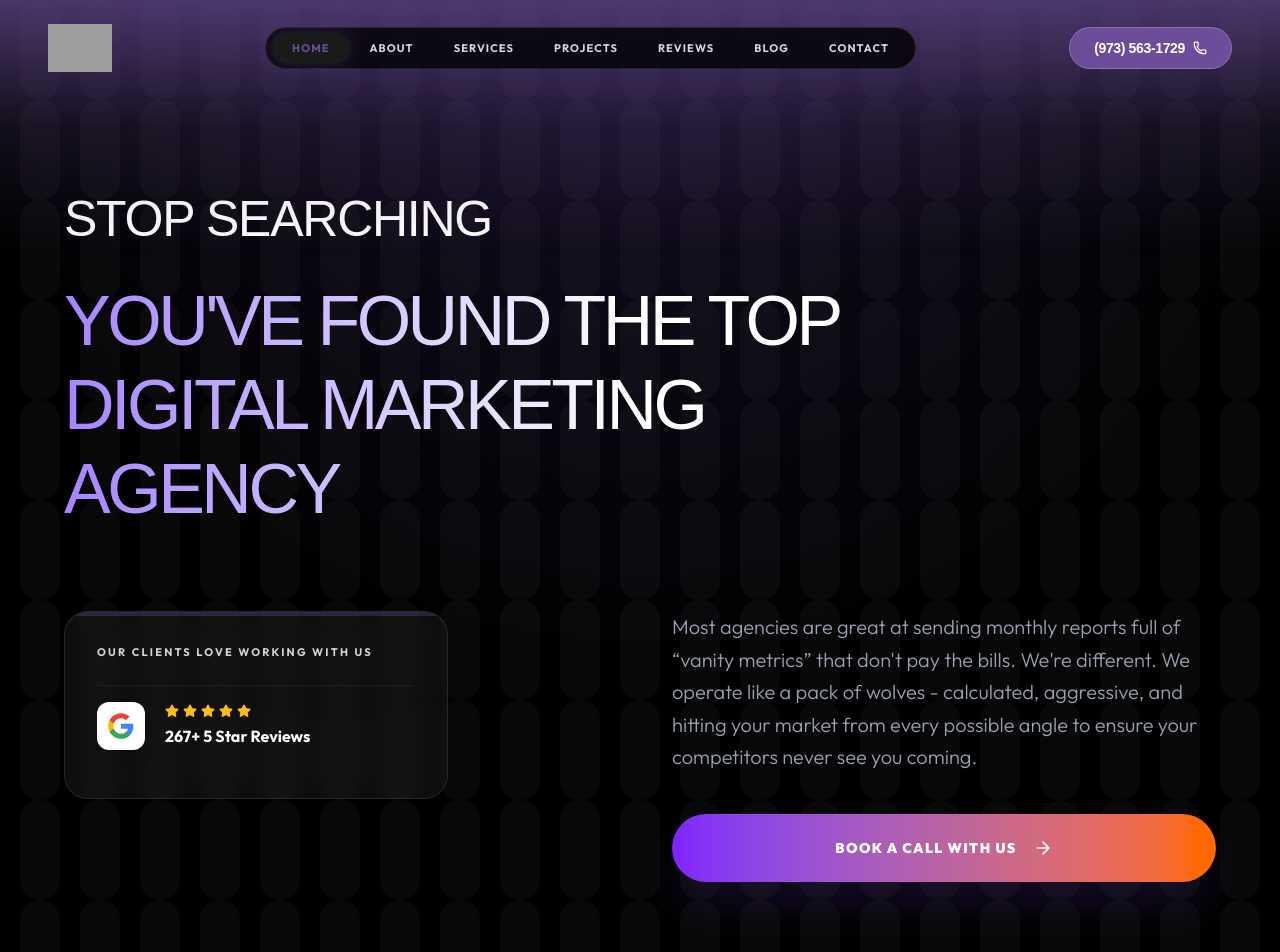
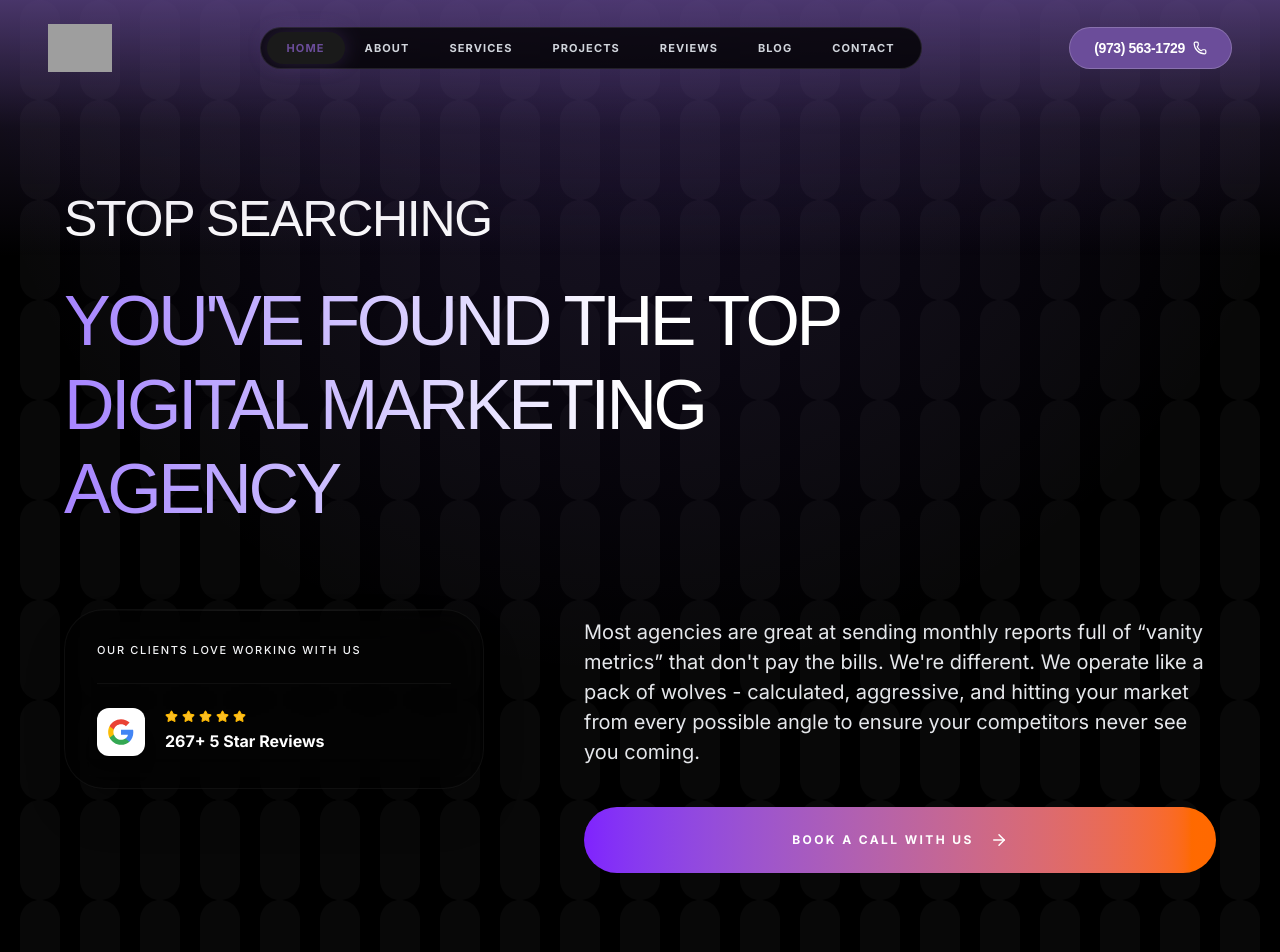
Before and after one commit to SameerCode786/creative, a React (Vite) app: page / in a window 1280 px wide. Shown: the top 952 px of the page. Built offline with nearby package versions, Linux system fonts and the light colour scheme; grey boxes are pictures that could not be loaded; a web font is replaced by a local one.

Commit message:
fix: Refine hero section and fonts
Adjusted the hero section layout and styling for better visual hierarchy. Updated the font stack to prioritize 'Inter' for a cleaner look. Improved glassmorphism effect on the client review card with a more refined border and shadow.

```diff
--- a/src/App.tsx
+++ b/src/App.tsx
@@ -93,23 +93,23 @@ export default function App() {
             AGENCY
           </motion.h1>
 
-          <div className="grid lg:grid-cols-2 gap-16 items-start">
-            {/* Left Box */}
-            <div className="space-y-12">
-              {/* Reviews Card */}
+          <div className="grid lg:grid-cols-12 gap-12 lg:gap-24 items-start -mt-4 mt-[-10px]">
+            {/* Left Box: Reviews Card */}
+            <div className="lg:col-span-5 flex flex-col items-start pt-2">
               <motion.div
-                initial={{ opacity: 0, scale: 0.95 }}
+                initial={{ opacity: 0, scale: 0.98 }}
                 animate={{ opacity: 1, scale: 1 }}
                 transition={{ duration: 0.6, delay: 0.4 }}
-                className="glass p-8 rounded-3xl max-w-sm relative overflow-hidden group border-white/10"
+                className="bg-black/40 backdrop-blur-xl p-8 rounded-[40px] border border-white/5 shadow-2xl relative overflow-hidden group w-full max-w-[420px]"
               >
-                <div className="absolute top-0 left-0 w-full h-1 bg-[#5b4384]/40" />
-                <p className="text-[11px] font-bold tracking-[0.2em] mb-6 text-gray-300 uppercase font-sans">
+                <div className="absolute top-0 left-0 w-full h-px bg-linear-to-r from-transparent via-white/10 to-transparent" />
+                <p className="text-[11px] font-medium tracking-[0.15em] mb-6 text-gray-100 uppercase font-sans">
                   Our Clients Love Working With Us
                 </p>
-                <div className="flex items-center gap-5 py-4 border-t border-white/5">
-                  <div className="w-12 h-12 bg-white rounded-xl flex items-center justify-center p-2.5 shrink-0 shadow-lg">
-                    <svg viewBox="0 0 24 24" className="w-full h-full fill-current text-blue-500">
+                <div className="h-px w-full bg-white/5 mb-6" />
+                <div className="flex items-center gap-5">
+                  <div className="w-12 h-12 bg-white rounded-xl flex items-center justify-center p-2.5 shrink-0 shadow-xl">
+                    <svg viewBox="0 0 24 24" className="w-full h-full fill-current text-[#4285F4]">
                       <path d="M22.56 12.25c0-.78-.07-1.53-.2-2.25H12v4.26h5.92c-.26 1.37-1.04 2.53-2.21 3.31v2.77h3.57c2.08-1.92 3.28-4.74 3.28-8.09z" fill="#4285F4"/>
                       <path d="M12 23c2.97 0 5.46-.98 7.28-2.66l-3.57-2.77c-.98.66-2.23 1.06-3.71 1.06-2.86 0-5.29-1.93-6.16-4.53H2.18v2.84C3.99 20.53 7.7 23 12 23z" fill="#34A853"/>
                       <path d="M5.84 14.1c-.22-.66-.35-1.36-.35-2.1s.13-1.44.35-2.1V7.06H2.18C1.43 8.55 1 10.22 1 12s.43 3.45 1.18 4.94l3.66-2.84z" fill="#FBBC05"/>
@@ -118,32 +118,32 @@ export default function App() {
                   </div>
                   <div>
                     <div className="flex gap-1 mb-1.5">
-                      {[1, 2, 3, 4, 5].map(i => <Star key={i} size={14} fill="#fbbf24" className="text-amber-400" />)}
+                      {[1, 2, 3, 4, 5].map(i => <Star key={i} size={13} fill="#fbbf24" className="text-amber-400" />)}
                     </div>
-                    <p className="text-base font-bold font-sans">267+ 5 Star Reviews</p>
+                    <p className="text-base font-bold text-white font-sans">267+ 5 Star Reviews</p>
                   </div>
                 </div>
               </motion.div>
             </div>
 
             {/* Right: Description & CTA */}
-            <div className="flex flex-col gap-10">
+            <div className="lg:col-span-7 flex flex-col gap-10 pt-4">
               <motion.p
                 initial={{ opacity: 0 }}
                 animate={{ opacity: 1 }}
                 transition={{ duration: 0.8, delay: 0.6 }}
-                className="text-lg md:text-xl text-gray-400 leading-relaxed font-light font-sans"
+                className="text-[20px] text-gray-200 leading-[30px] font-normal font-sans"
               >
                 Most agencies are great at sending monthly reports full of &ldquo;vanity metrics&rdquo; that don&apos;t pay the bills. We&apos;re different. We operate like a pack of wolves - calculated, aggressive, and hitting your market from every possible angle to ensure your competitors never see you coming.
               </motion.p>
 
               <motion.button
-                whileHover={{ scale: 1.02 }}
-                whileTap={{ scale: 0.98 }}
-                className="btn-gradient px-12 py-6 rounded-full flex items-center justify-center gap-4 text-sm font-black tracking-widest uppercase group overflow-hidden relative shadow-2xl shadow-violet-500/20"
+                whileHover={{ scale: 1.01 }}
+                whileTap={{ scale: 0.99 }}
+                className="btn-gradient w-full py-6 rounded-full flex items-center justify-center gap-4 text-xs font-black tracking-[0.2em] uppercase group transition-all duration-300"
               >
                 Book a Call With Us
-                <ArrowRight size={20} className="group-hover:translate-x-1 transition-transform" />
+                <ArrowRight size={18} className="group-hover:translate-x-2 transition-transform" />
               </motion.button>
             </div>
           </div>
--- a/src/index.css
+++ b/src/index.css
@@ -2,9 +2,10 @@
 @import "tailwindcss";
 
 @theme {
-  --font-sans: "Outfit", "Inter", ui-sans-serif, system-ui, sans-serif;
+  --font-sans: "Inter", "Outfit", ui-sans-serif, system-ui, sans-serif;
   --font-heading: "Unbounded", serif;
   --font-unbounded: "Unbounded", sans-serif;
+  --font-satoshi: "Inter", sans-serif;
 }
 
 @layer base {
```
